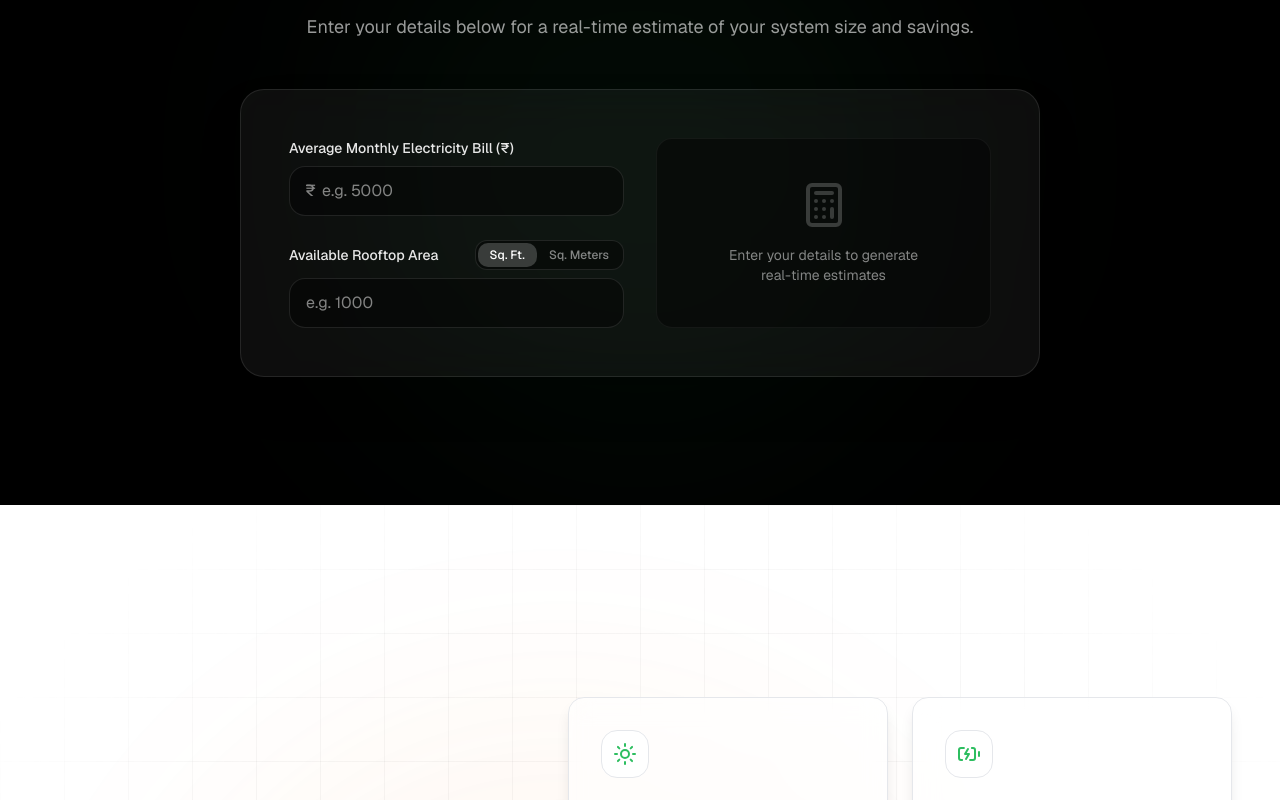
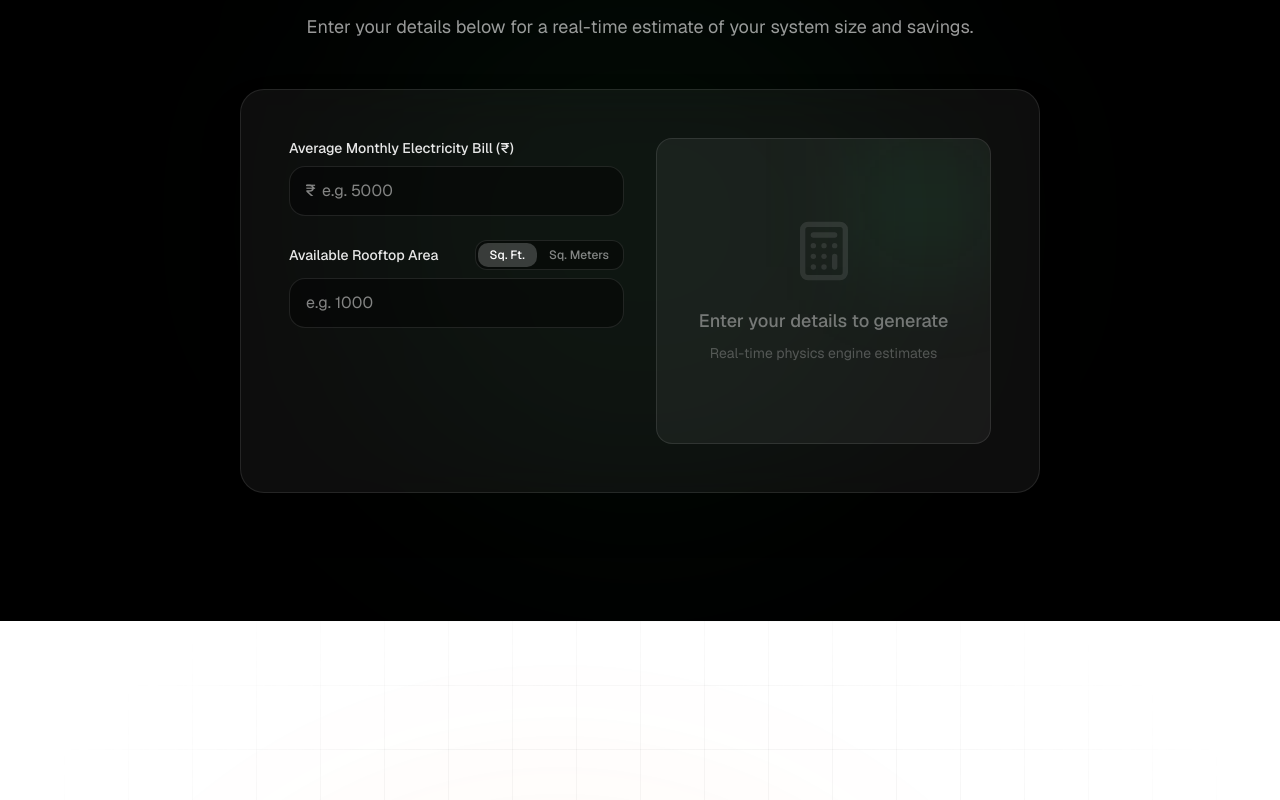
Before and after one commit to Nandannflp/solvire, a Next.js app: page / in a window 1280 px wide. Shown: the part 2060-2860 px from the top of the page. Built offline with nearby package versions, Linux system fonts and the light colour scheme; a web font is replaced by a local one.

Commit message:
feat: implement physics engine logic in calculator and bind to webhook lead capture form

```diff
--- a/src/components/sections/CalculatorSection.tsx
+++ b/src/components/sections/CalculatorSection.tsx
@@ -1,13 +1,73 @@
 "use client";
 
-import { useState } from "react";
+import { useState, useEffect } from "react";
 import { motion } from "framer-motion";
-import { Calculator } from "lucide-react";
+import { Calculator, ArrowRight, Zap, PiggyBank, Clock } from "lucide-react";
 
 export function CalculatorSection() {
   const [bill, setBill] = useState<string>("");
   const [area, setArea] = useState<string>("");
   const [areaUnit, setAreaUnit] = useState<"sqft" | "sqm">("sqft");
+
+  // Calculated State
+  const [systemSize, setSystemSize] = useState<number>(0);
+  const [monthlySavings, setMonthlySavings] = useState<number>(0);
+  const [paybackYears, setPaybackYears] = useState<number>(0);
+
+  useEffect(() => {
+    const billValue = parseFloat(bill) || 0;
+    const areaValue = parseFloat(area) || 0;
+
+    if (areaValue > 0) {
+      // 1. Convert area to sqm
+      const areaSqm = areaUnit === "sqft" ? areaValue / 10.764 : areaValue;
+
+      // 2. Physics Engine
+      // System Size (kW) = Area * Efficiency (21%) under STC (1000 W/m2)
+      const sizeKw = areaSqm * 0.21;
+      setSystemSize(parseFloat(sizeKw.toFixed(1)));
+
+      // Energy (kWh/year) = A * Efficiency * G_T * PR
+      // G_T ~ 1825 kWh/m2/yr (approx 5 hours peak sun * 365), PR = 0.75
+      const energyAnnual = areaSqm * 0.21 * 1825 * 0.75;
+      const energyMonthly = energyAnnual / 12;
+
+      // 3. Savings & Payback
+      // Assume grid rate of ₹8/kWh
+      const potentialSavings = energyMonthly * 8;
+      const actualSavings = billValue > 0 ? Math.min(potentialSavings, billValue) : potentialSavings;
+      setMonthlySavings(Math.round(actualSavings));
+
+      // Assume installation cost ~₹60,000 per kW
+      const totalCost = sizeKw * 60000;
+      if (actualSavings > 0) {
+        setPaybackYears(parseFloat((totalCost / (actualSavings * 12)).toFixed(1)));
+      } else {
+        setPaybackYears(0);
+      }
+    } else {
+      setSystemSize(0);
+      setMonthlySavings(0);
+      setPaybackYears(0);
+    }
+  }, [bill, area, areaUnit]);
+
+  const handleRouteToQuote = () => {
+    // Save to localStorage so the form can pick it up if needed, or simply scroll to the CTA section
+    // In this SPA, we will scroll to the #trust or bottom CTA and auto-fill by passing URL params or just dispatching an event
+    window.location.hash = "#trust"; // Scroll closer to the CTA
+
+    // We will emit a custom event to notify the form
+    const event = new CustomEvent("solar-calculator-data", {
+      detail: { bill, systemSize }
+    });
+    window.dispatchEvent(event);
+
+    setTimeout(() => {
+      const ctaEl = document.querySelector("form");
+      if (ctaEl) ctaEl.scrollIntoView({ behavior: "smooth" });
+    }, 100);
+  };
 
   return (
     <section className="relative py-24 md:py-32 bg-black overflow-hidden border-t border-white/10">
@@ -87,12 +147,61 @@ export function CalculatorSection() {
 
             </div>
 
-            {/* Right side: Results Placeholder (Step 2 will populate this) */}
-            <div className="flex flex-col justify-center items-center p-6 rounded-2xl bg-black/40 border border-white/5 text-center">
-              <Calculator className="w-12 h-12 text-white/20 mb-4" />
-              <p className="text-white/50 text-sm">
-                Enter your details to generate <br/> real-time estimates
-              </p>
+            {/* Right side: Results */}
+            <div className="flex flex-col justify-center items-center p-8 rounded-2xl bg-white/5 border border-white/10 text-center relative overflow-hidden">
+              {/* Subtle ambient light */}
+              <div className="absolute top-0 right-0 w-32 h-32 bg-energy/10 blur-[50px]" />
+
+              {systemSize > 0 ? (
+                <motion.div
+                  initial={{ opacity: 0, scale: 0.9 }}
+                  animate={{ opacity: 1, scale: 1 }}
+                  className="w-full flex flex-col gap-6 relative z-10"
+                >
+                  <div className="bg-black/40 p-4 rounded-xl border border-white/5">
+                    <div className="flex items-center justify-center gap-2 text-energy mb-1">
+                      <Zap className="w-5 h-5" />
+                      <span className="font-semibold text-sm">Recommended System</span>
+                    </div>
+                    <div className="text-4xl font-bold text-white">{systemSize} <span className="text-xl text-white/50">kW</span></div>
+                  </div>
+
+                  <div className="bg-black/40 p-4 rounded-xl border border-white/5">
+                    <div className="flex items-center justify-center gap-2 text-solar mb-1">
+                      <PiggyBank className="w-5 h-5" />
+                      <span className="font-semibold text-sm">Est. Monthly Savings</span>
+                    </div>
+                    <div className="text-3xl font-bold text-white">₹{monthlySavings.toLocaleString()}</div>
+                  </div>
+
+                  <div className="bg-black/40 p-4 rounded-xl border border-white/5">
+                    <div className="flex items-center justify-center gap-2 text-blue-400 mb-1">
+                      <Clock className="w-5 h-5" />
+                      <span className="font-semibold text-sm">Payback Period (ROI)</span>
+                    </div>
+                    <div className="text-2xl font-bold text-white">{paybackYears > 0 ? `${paybackYears} Years` : 'N/A'}</div>
+                  </div>
+
+                  <button
+                    onClick={handleRouteToQuote}
+                    className="mt-4 w-full group relative inline-flex items-center justify-center gap-2 px-6 py-4 bg-primary hover:bg-primary/90 text-white rounded-xl font-medium overflow-hidden transition-all shadow-lg shadow-primary/20"
+                  >
+                    <div className="absolute inset-0 bg-[linear-gradient(to_right,transparent,rgba(255,255,255,0.2),transparent)] -translate-x-full group-hover:animate-[shimmer_1.5s_infinite]" />
+                    Get a Custom Quote for this System
+                    <ArrowRight className="w-5 h-5 group-hover:translate-x-1 transition-transform" />
+                  </button>
+                </motion.div>
+              ) : (
+                <div className="flex flex-col items-center opacity-50 py-12">
+                  <Calculator className="w-16 h-16 text-white/20 mb-6" />
+                  <p className="text-white/80 text-lg font-medium">
+                    Enter your details to generate
+                  </p>
+                  <p className="text-white/50 text-sm mt-2">
+                    Real-time physics engine estimates
+                  </p>
+                </div>
+              )}
             </div>
           </div>
         </motion.div>
--- a/src/components/sections/FinalCtaSection.tsx
+++ b/src/components/sections/FinalCtaSection.tsx
@@ -1,6 +1,6 @@
 "use client";
 
-import { useState } from "react";
+import { useState, useEffect } from "react";
 import { motion } from "framer-motion";
 import { ArrowRight, Mail } from "lucide-react";
 import logo from "../../../public/logo.png";
@@ -11,6 +11,22 @@ export function FinalCtaSection() {
   const [formData, setFormData] = useState({ name: "", property: "", bill: "", phone: "" });
   const [isSubmitting, setIsSubmitting] = useState(false);
   const [isSuccess, setIsSuccess] = useState(false);
+
+  useEffect(() => {
+    const handleCalculatorData = (e: Event) => {
+      const customEvent = e as CustomEvent;
+      if (customEvent.detail) {
+        setFormData(prev => ({
+          ...prev,
+          bill: customEvent.detail.bill || prev.bill,
+          property: customEvent.detail.systemSize > 10 ? "commercial" : "residential"
+        }));
+      }
+    };
+
+    window.addEventListener("solar-calculator-data", handleCalculatorData);
+    return () => window.removeEventListener("solar-calculator-data", handleCalculatorData);
+  }, []);
 
   const handleSubmit = async (e: React.FormEvent) => {
     e.preventDefault();
```
